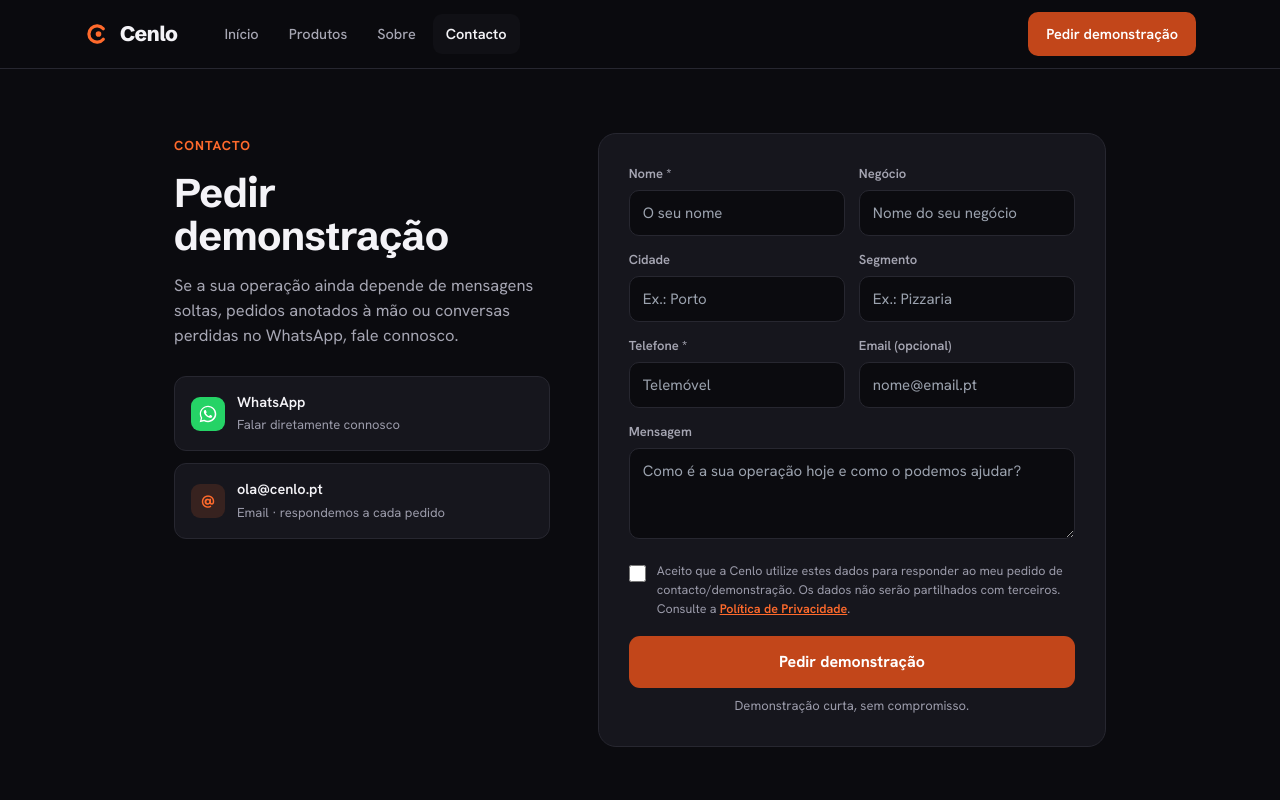
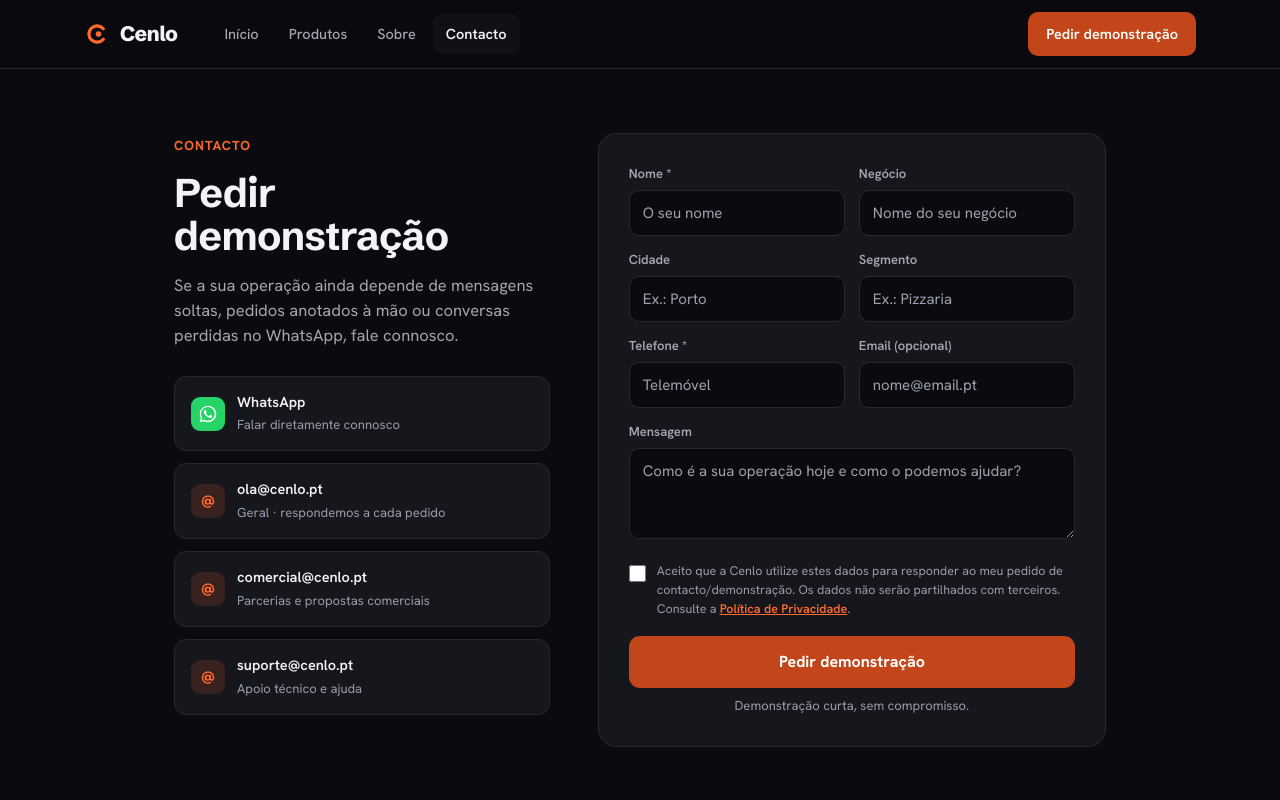
Before and after one commit to pedrocvm/cenlo-website, a Next.js app: page /contacto in a window 1280 px wide. Shown: the top 800 px of the page. Built offline with nearby package versions, Linux system fonts and the light colour scheme.

Commit message:
fix: replace contact WhatsApp placeholder with real link (WEBSITE-P2)

```diff
--- a/app/contacto/page.tsx
+++ b/app/contacto/page.tsx
@@ -38,7 +38,7 @@ export default function ContactoPage() {
             <p style={{ fontSize: 16.5, color: 'var(--ink2)', marginTop: 16 }}>Se a sua operação ainda depende de mensagens soltas, pedidos anotados à mão ou conversas perdidas no WhatsApp, fale connosco.</p>
 
             <div style={{ marginTop: 28, display: 'flex', flexDirection: 'column', gap: 12 }}>
-              <a href="#" style={{ display: 'flex', alignItems: 'center', gap: 12, background: 'var(--surface)', border: '1px solid var(--line)', borderRadius: 12, padding: '14px 16px' }}>
+              <a href="https://wa.me/351912333313?text=Ol%C3%A1%2C%20quero%20pedir%20uma%20demonstra%C3%A7%C3%A3o%20do%20Cenlo." target="_blank" rel="noopener noreferrer" style={{ display: 'flex', alignItems: 'center', gap: 12, background: 'var(--surface)', border: '1px solid var(--line)', borderRadius: 12, padding: '14px 16px' }}>
                 <span style={{ width: 34, height: 34, borderRadius: 9, background: '#25D366', display: 'flex', alignItems: 'center', justifyContent: 'center', flexShrink: 0 }}>
                   <svg viewBox="0 0 24 24" width="20" height="20" fill="#fff" aria-hidden="true">
                     <path d="M12.04 2c-5.46 0-9.91 4.45-9.91 9.91 0 1.75.46 3.45 1.32 4.95L2 22l5.25-1.38c1.45.79 3.08 1.21 4.79 1.21 5.46 0 9.91-4.45 9.91-9.91S17.5 2 12.04 2zm0 18.15c-1.52 0-3.01-.41-4.31-1.18l-.31-.18-3.2.84.85-3.12-.2-.32a8.2 8.2 0 0 1-1.26-4.39c0-4.54 3.7-8.23 8.24-8.23 2.2 0 4.27.86 5.82 2.42a8.18 8.18 0 0 1 2.41 5.82c0 4.54-3.69 8.24-8.23 8.24zm4.52-6.16c-.25-.12-1.47-.72-1.69-.81-.23-.08-.39-.12-.56.12-.16.25-.64.81-.79.97-.14.17-.29.19-.54.06-.25-.12-1.05-.39-1.99-1.23-.74-.66-1.23-1.47-1.38-1.72-.14-.25-.02-.38.11-.51.11-.11.25-.29.37-.43.12-.14.16-.25.25-.41.08-.17.04-.31-.02-.43-.06-.12-.56-1.34-.76-1.84-.2-.48-.41-.42-.56-.43h-.48c-.17 0-.43.06-.66.31-.23.25-.86.85-.86 2.07 0 1.22.89 2.4 1.01 2.56.12.17 1.75 2.67 4.23 3.74.59.26 1.05.41 1.41.52.59.19 1.13.16 1.56.1.48-.07 1.47-.6 1.67-1.18.21-.58.21-1.07.14-1.18-.06-.1-.22-.16-.47-.28z" />
@@ -54,7 +54,23 @@ export default function ContactoPage() {
                 <span style={{ width: 34, height: 34, borderRadius: 9, background: 'var(--terraBg)', color: 'var(--terra)', display: 'flex', alignItems: 'center', justifyContent: 'center', fontWeight: 700, flexShrink: 0 }}>@</span>
                 <span>
                   <span style={{ display: 'block', fontWeight: 600, fontSize: 14.5 }}>ola@cenlo.pt</span>
-                  <span style={{ fontSize: 13, color: 'var(--muted)' }}>Email · respondemos a cada pedido</span>
+                  <span style={{ fontSize: 13, color: 'var(--muted)' }}>Geral · respondemos a cada pedido</span>
+                </span>
+              </a>
+
+              <a href="mailto:comercial@cenlo.pt" style={{ display: 'flex', alignItems: 'center', gap: 12, background: 'var(--surface)', border: '1px solid var(--line)', borderRadius: 12, padding: '14px 16px' }}>
+                <span style={{ width: 34, height: 34, borderRadius: 9, background: 'var(--terraBg)', color: 'var(--terra)', display: 'flex', alignItems: 'center', justifyContent: 'center', fontWeight: 700, flexShrink: 0 }}>@</span>
+                <span>
+                  <span style={{ display: 'block', fontWeight: 600, fontSize: 14.5 }}>comercial@cenlo.pt</span>
+                  <span style={{ fontSize: 13, color: 'var(--muted)' }}>Parcerias e propostas comerciais</span>
+                </span>
+              </a>
+
+              <a href="mailto:suporte@cenlo.pt" style={{ display: 'flex', alignItems: 'center', gap: 12, background: 'var(--surface)', border: '1px solid var(--line)', borderRadius: 12, padding: '14px 16px' }}>
+                <span style={{ width: 34, height: 34, borderRadius: 9, background: 'var(--terraBg)', color: 'var(--terra)', display: 'flex', alignItems: 'center', justifyContent: 'center', fontWeight: 700, flexShrink: 0 }}>@</span>
+                <span>
+                  <span style={{ display: 'block', fontWeight: 600, fontSize: 14.5 }}>suporte@cenlo.pt</span>
+                  <span style={{ fontSize: 13, color: 'var(--muted)' }}>Apoio técnico e ajuda</span>
                 </span>
               </a>
             </div>
```
